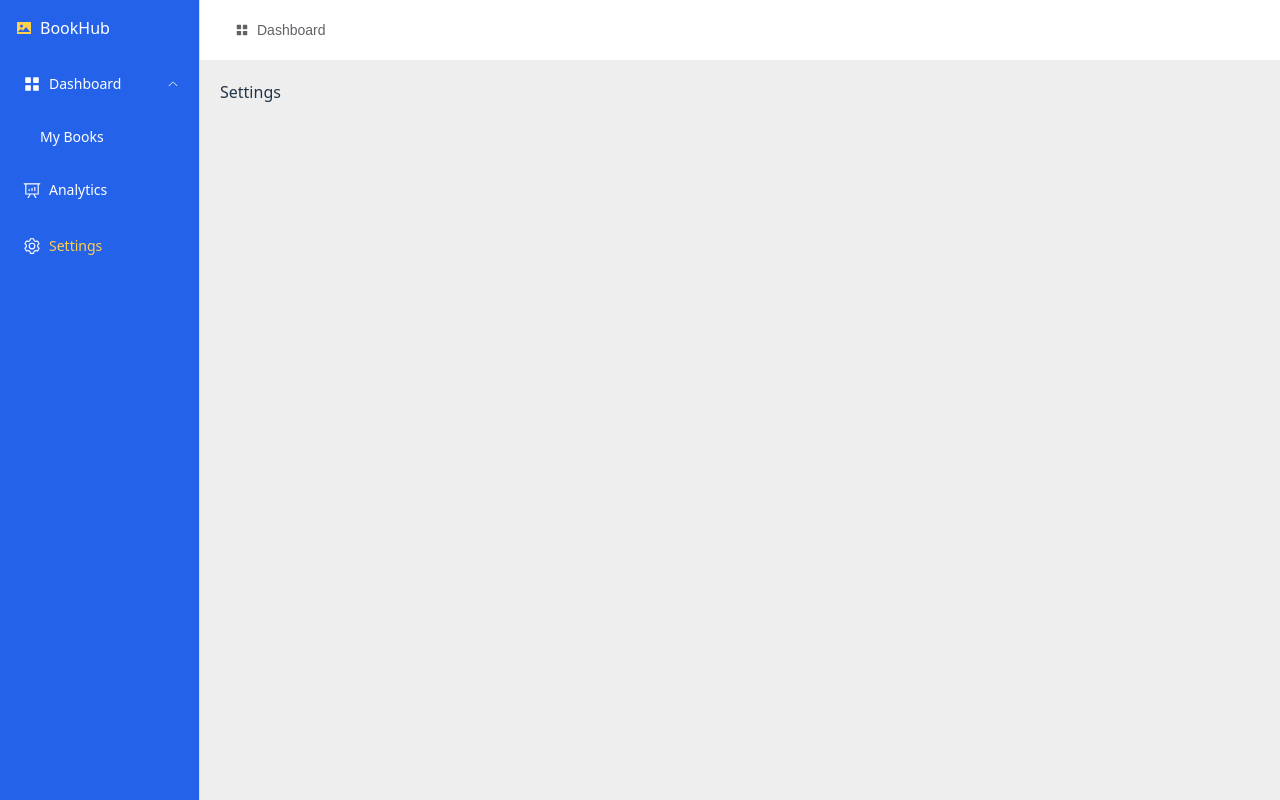
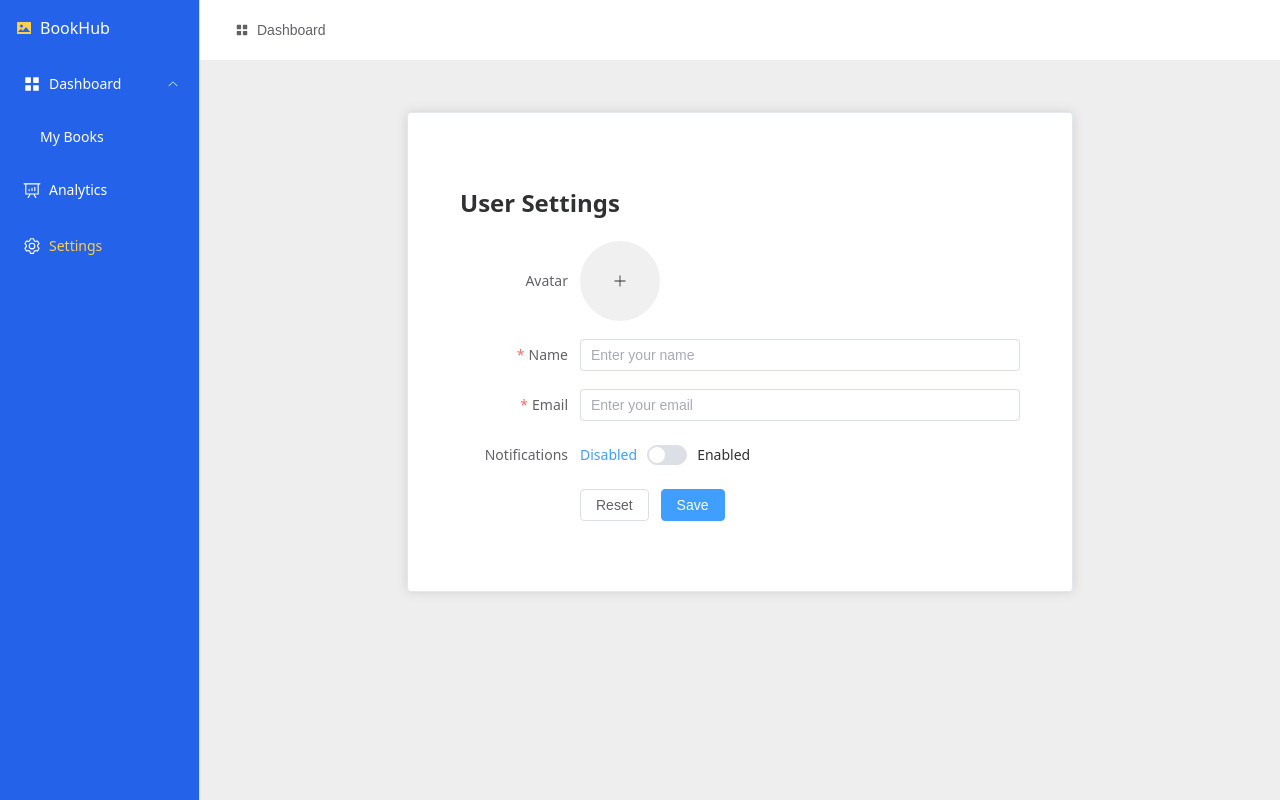
Before and after one commit to daniellarrusso/book-hub, a Vue app in the folder bookhub-ui/: page /settings in a window 1280 px wide. Built offline with nearby package versions, Linux system fonts and the light colour scheme.

Commit message:
style: add avatar to header

```diff
--- a/bookhub-ui/src/pages/Settings.vue
+++ b/bookhub-ui/src/pages/Settings.vue
@@ -1,6 +1,126 @@
 <template>
-  Settings
+  <el-card class="settings-card">
+    <h2>User Settings</h2>
+
+    <el-form :model="settings" label-width="120px" :rules="rules" ref="formRef">
+
+      <!-- Avatar Upload -->
+      <el-form-item label="Avatar" style="align-items: center;">
+      <el-upload
+        class="avatar-uploader"
+        :show-file-list="false"
+        :on-change="handleAvatarChange"
+        :before-upload="beforeUpload"
+        :auto-upload="false"
+      >
+        <img v-if="settings.avatar" alt="avatar" :src="settings.avatar" class="avatar" />
+        <el-icon v-else class="avatar-uploader-icon"><Plus /></el-icon>
+      </el-upload>
+      </el-form-item>
+
+      <!-- Name -->
+      <el-form-item label="Name" prop="name">
+        <el-input v-model="settings.name" placeholder="Enter your name" />
+      </el-form-item>
+
+      <!-- Email -->
+      <el-form-item label="Email" prop="email">
+        <el-input v-model="settings.email" placeholder="Enter your email" />
+      </el-form-item>
+
+      <!-- Notifications -->
+      <el-form-item label="Notifications">
+        <el-switch
+          v-model="settings.notifications"
+          active-text="Enabled"
+          inactive-text="Disabled"
+        />
+      </el-form-item>
+
+      <!-- Buttons -->
+      <el-form-item>
+        <el-button @click="resetSettings">Reset</el-button>
+        <el-button type="primary" @click="saveSettings">Save</el-button>
+      </el-form-item>
+    </el-form>
+  </el-card>
 </template>
 
 <script setup lang="ts">
+import { ref, onMounted, watch } from 'vue';
+import { ElMessage } from 'element-plus';
+import { Plus } from '@element-plus/icons-vue';
+import { useUserSettings } from '../composables/useUserSettings';
+
+
+const { settings, saveSettings, resetSettings } = useUserSettings()
+const formRef = ref<any>()
+
+// Validation rules
+const rules = {
+  name: [{ required: true, message: 'Name is required', trigger: 'blur' }],
+  email: [
+    { required: true, message: 'Email is required', trigger: 'blur' },
+    { type: 'email', message: 'Please enter a valid email', trigger: 'blur' }
+  ]
+};
+
+
+
+// Save to localStorage whenever settings change
+watch(settings, (newSettings) => {
+  localStorage.setItem('userSettings', JSON.stringify(newSettings));
+}, { deep: true });
+
+
+
+// Avatar upload handlers
+function handleAvatarChange(file: any) {
+  const reader = new FileReader()
+  reader.onload = (e) => {
+    settings.avatar = e.target?.result as string
+  }
+  reader.readAsDataURL(file.raw)
+}
+
+
+function beforeUpload(file: File) {
+  const isImage = file.type.startsWith('image/')
+  const isLt2M = file.size / 1024 / 1024 < 2
+  if (!isImage) ElMessage.error('Avatar must be an image file!')
+  if (!isLt2M) ElMessage.error('Avatar size must be smaller than 2MB!')
+  return isImage && isLt2M
+}
 </script>
+
+<style scoped>
+.settings-card {
+  max-width: 600px;
+  margin: 2rem auto;
+  padding: 2rem;
+}
+
+.avatar-uploader {
+  display: flex;
+  align-items: center;
+  cursor: pointer;
+  width: 80px;
+  height: 80px;
+  border-radius: 50%;
+  overflow: hidden;
+  background-color: #f0f0f0;
+  justify-content: center;
+}
+
+.avatar {
+  width: 80px;
+  height: 80px;
+  border-radius: 50%;
+  object-fit: cover;
+}
+
+.avatar-placeholder {
+  font-size: 32px;
+  color: #999;
+}
+</style>
```
